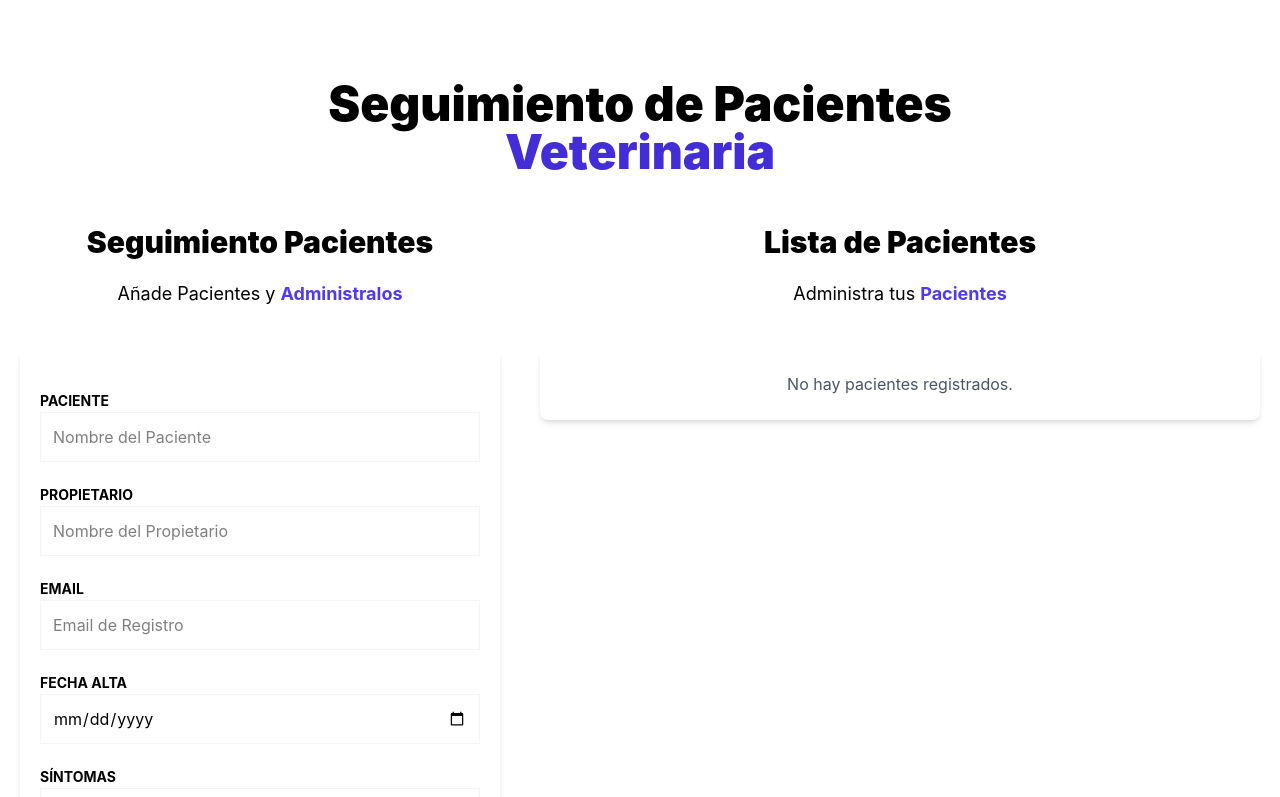
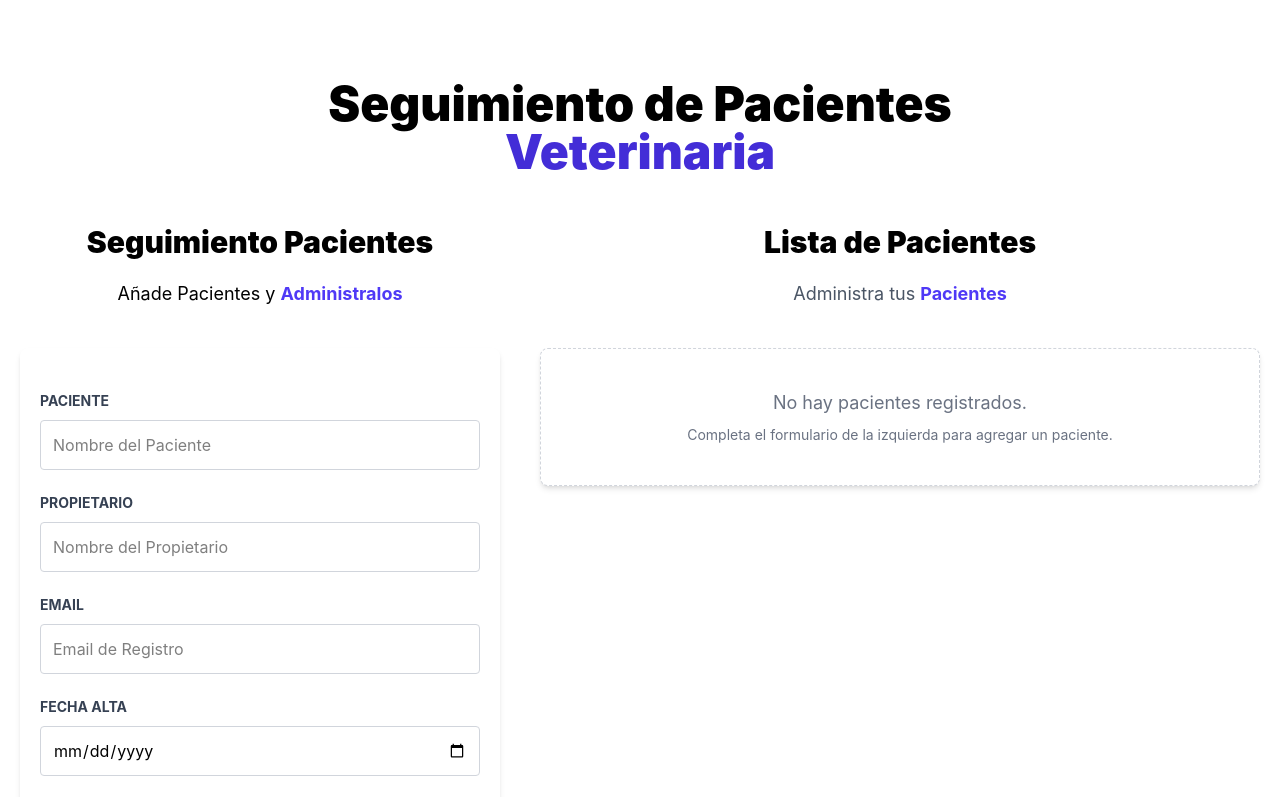
Before and after one commit to RodrigoMtz04/citas_zuztand, a React (Vite) app: page / in a window 1280 px wide. Shown: the top 797 px of the page. Built offline with nearby package versions, Linux system fonts and the light colour scheme.

Commit message:
correcion de modificacion

```diff
--- a/src/App.tsx
+++ b/src/App.tsx
@@ -5,7 +5,6 @@ import 'react-toastify/dist/ReactToastify.css'
 
 
 function App() {
-
   return (
     <>
       <div className="container mx-auto mt-20">
@@ -13,6 +12,7 @@ function App() {
             Seguimiento de Pacientes {''}
             <span className="text-indigo-700">Veterinaria</span>
           </h1>
+
 
           <div className="mt-12 md:flex">
               <Formulario />
--- a/src/components/Formulario.tsx
+++ b/src/components/Formulario.tsx
@@ -22,15 +22,18 @@ const Formulario = () => {
             setValue('email', pacienteActivo.email)
             setValue('date', pacienteActivo.date)
             setValue('symptoms', pacienteActivo.symptoms)
+        } else {
+            reset()
         }
-    }, [pacienteActivo])
+    }, [pacienteActivo, setValue, reset])
 
     const registrarPaciente = (data: DraftPatient) => {
         if (pacienteActivo) {
-            actualizarPaciente(data) // Modo edicion
+            actualizarPaciente(data)
             toast.success(`Paciente ${data.name} actualizado correctamente`)
+            limpiarPacienteActivo()
         } else {
-            agregarPaciente(data) // Modo agregar
+            agregarPaciente(data)
             toast.success(`Paciente ${data.name} registrado correctamente`)
         }
         reset()
@@ -54,17 +57,18 @@ const Formulario = () => {
         </p>
 
         <form
+            key={pacienteActivo?.id || 'nuevo'}
             className="bg-white shadow-md rounded-lg py-10 px-5 mb-10"
             noValidate
             onSubmit={handleSubmit(registrarPaciente)}
         >
               <div className="mb-5">
-                  <label htmlFor="name" className="text-sm uppercase font-bold">
+                  <label htmlFor="name" className="text-sm uppercase font-bold text-gray-700">
                       Paciente
                   </label>
                   <input
                       id="name"
-                      className="w-full p-3  border border-gray-100"
+                      className="w-full p-3 mt-2 border border-gray-300 rounded focus:outline-none focus:border-indigo-500 focus:ring-2 focus:ring-indigo-200"
                       type="text"
                       placeholder="Nombre del Paciente"
                       {...register('name', {
@@ -79,13 +83,13 @@ const Formulario = () => {
 
               </div>
 
-              <div className="mb-5">
-                <label htmlFor="caretaker" className="text-sm uppercase font-bold">
+               <div className="mb-5">
+                <label htmlFor="caretaker" className="text-sm uppercase font-bold text-gray-700">
                     Propietario
                 </label>
                 <input
                     id="caretaker"
-                    className="w-full p-3  border border-gray-100"
+                    className="w-full p-3 mt-2 border border-gray-300 rounded focus:outline-none focus:border-indigo-500 focus:ring-2 focus:ring-indigo-200"
                     type="text"
                     placeholder="Nombre del Propietario"
                     {...register('caretaker', {
@@ -100,12 +104,12 @@ const Formulario = () => {
               </div>
 
             <div className="mb-5">
-              <label htmlFor="email" className="text-sm uppercase font-bold">
+              <label htmlFor="email" className="text-sm uppercase font-bold text-gray-700">
                   Email
               </label>
               <input
                   id="email"
-                  className="w-full p-3  border border-gray-100"
+                  className="w-full p-3 mt-2 border border-gray-300 rounded focus:outline-none focus:border-indigo-500 focus:ring-2 focus:ring-indigo-200"
                   type="email"
                   placeholder="Email de Registro"
                   {...register('email', {
@@ -123,12 +127,12 @@ const Formulario = () => {
             </div>
 
             <div className="mb-5">
-                <label htmlFor="date" className="text-sm uppercase font-bold">
+                <label htmlFor="date" className="text-sm uppercase font-bold text-gray-700">
                     Fecha Alta
                 </label>
                 <input
                     id="date"
-                    className="w-full p-3  border border-gray-100"
+                    className="w-full p-3 mt-2 border border-gray-300 rounded focus:outline-none focus:border-indigo-500 focus:ring-2 focus:ring-indigo-200"
                     type="date"
                     {...register('date', {
                         required: 'La fecha de alta es obligatoria'
@@ -140,13 +144,14 @@ const Formulario = () => {
             </div>
 
             <div className="mb-5">
-                <label htmlFor="symptoms" className="text-sm uppercase font-bold">
+                <label htmlFor="symptoms" className="text-sm uppercase font-bold text-gray-700">
                 Síntomas
                 </label>
                 <textarea
                     id="symptoms"
-                    className="w-full p-3  border border-gray-100"
+                    className="w-full p-3 mt-2 border border-gray-300 rounded focus:outline-none focus:border-indigo-500 focus:ring-2 focus:ring-indigo-200 resize-none"
                     placeholder="Síntomas del paciente"
+                    rows={4}
                     {...register('symptoms', {
                         required: 'Los síntomas son obligatorios'
                     })}
--- a/src/components/ListadoPacientes.tsx
+++ b/src/components/ListadoPacientes.tsx
@@ -9,17 +9,23 @@ const ListadoPacientes = () => {
     <div className="md:w-1/2 lg:w-3/5 mx-5">
       <h2 className="font-black text-3xl text-center">Lista de Pacientes</h2>
 
-      <p className="text-lg mt-5 text-center mb-10">
+      <p className="text-lg mt-5 text-center mb-10 text-gray-600">
         Administra tus {''}
         <span className="text-indigo-600 font-bold">Pacientes</span>
       </p>
 
       {pacientes.length === 0 ? (
-        <div className="bg-white shadow-md rounded-lg p-6 text-center text-gray-600">
-          No hay pacientes registrados.
+        <div className="bg-white shadow-md rounded-lg p-10 text-center text-gray-500 border border-dashed border-gray-300">
+          <p className="text-lg">No hay pacientes registrados.</p>
+          <p className="text-sm mt-2">Completa el formulario de la izquierda para agregar un paciente.</p>
         </div>
       ) : (
         <div className="space-y-4">
+          {pacientes.length > 0 && (
+            <div className="text-center text-sm text-gray-500 mb-4">
+              Total de pacientes: <span className="font-bold text-indigo-600">{pacientes.length}</span>
+            </div>
+          )}
           {pacientes.map(paciente => (
             <Paciente
               key={paciente.id}
--- a/src/components/Paciente.tsx
+++ b/src/components/Paciente.tsx
@@ -10,6 +10,7 @@ type PacienteProps = {
 }
 
 const Paciente = ({ paciente }: PacienteProps) => {
+
 
     const [isOpened, setIsOpened] = useState(false);
 
@@ -30,28 +31,32 @@ const Paciente = ({ paciente }: PacienteProps) => {
         usePacienteStore((state) => state.establecerPacienteActivo)
     // Manejador del click
     const handleClickEditar = () => {
-        establecerPacienteActivo(paciente) // Enviar el objeto completo
+        establecerPacienteActivo(paciente)
     }
 
     return (
-        <div className="mx-5 my-10 px-5 py-10 bg-white shadow-md rounded-xl">
-            <PacienteDetalle label="ID" data={paciente.id} />
-            <PacienteDetalle label="Nombre" data={paciente.name} />
-            <PacienteDetalle label="Propietario" data={paciente.caretaker} />
-            <PacienteDetalle label="Email" data={paciente.email} />
-            <PacienteDetalle label="Fecha Alta" data={paciente.date || ''} />
-            <PacienteDetalle label="Síntomas" data={paciente.symptoms} />
+        <div className="mx-5 my-10 px-6 py-8 bg-white shadow-lg rounded-xl border border-gray-100 hover:shadow-xl transition-shadow">
+            <div className="mb-6">
+                <h3 className="text-2xl font-bold text-indigo-600 mb-4">{paciente.name}</h3>
+                <div className="space-y-2">
+                    <PacienteDetalle label="ID" data={paciente.id} />
+                    <PacienteDetalle label="Propietario" data={paciente.caretaker} />
+                    <PacienteDetalle label="Email" data={paciente.email} />
+                    <PacienteDetalle label="Fecha Alta" data={paciente.date || 'No especificada'} />
+                    <PacienteDetalle label="Síntomas" data={paciente.symptoms} />
+                </div>
+            </div>
 
             <div className="flex flex-col lg:flex-row gap-3 justify-between mt-10">
                 <button
                     type="button"
-                    className="py-2 px-10 bg-indigo-600 hover:bg-indigo-700 text-white font-bold uppercase rounded-lg"
+                    className="py-2 px-10 bg-indigo-600 hover:bg-indigo-700 text-white font-bold uppercase rounded-lg transition-colors"
                     onClick={handleClickEditar}
                 >Editar</button>
 
                 <button
                     type="button"
-                    className="py-2 px-10 bg-red-600 hover:bg-red-700 text-white font-bold uppercase rounded-lg"
+                    className="py-2 px-10 bg-red-600 hover:bg-red-700 text-white font-bold uppercase rounded-lg transition-colors"
                     onClick={() => setIsOpened(true)}
                 >Eliminar</button>
             </div>
--- a/src/components/PacienteDetalle.tsx
+++ b/src/components/PacienteDetalle.tsx
@@ -4,8 +4,9 @@ type DetallePacienteProps = {
 }
 export default function PacienteDetalle({label, data} : DetallePacienteProps) {
     return (
-        <p className="font-bold mb-3 text-gray-700 uppercase">{label}: {''}
-            <span className="font-normal normal-case">{data}</span>
-        </p>
+        <div className="mb-4 py-2 border-b border-gray-200 last:border-b-0">
+            <p className="text-sm font-bold text-gray-600 uppercase mb-1">{label}:</p>
+            <p className="text-base text-gray-900 font-semibold">{data}</p>
+        </div>
     )
 }
--- a/src/store/store.ts
+++ b/src/store/store.ts
@@ -1,4 +1,5 @@
 import { create } from 'zustand'
+import { persist, createJSONStorage } from 'zustand/middleware'
 import type { DraftPatient, Patient } from '../types';
 import { v4 as uuidv4 } from 'uuid';
 
@@ -19,7 +20,8 @@ const crearPaciente = (data: DraftPatient): Patient => {
     }
 }
 
-export const usePacienteStore = create<PacientesState>((set) => ({
+export const usePacienteStore = create<PacientesState>()(
+    persist((set) => ({
         pacientes: [],
         pacienteActivo: null,
 
@@ -39,14 +41,17 @@ export const usePacienteStore = create<PacientesState>((set) => ({
     },
 
     actualizarPaciente: (data) => {
-        set((state) => ({
-            pacientes: state.pacientes.map(paciente =>
+        set((state) => {
+            const pacientesActualizados = state.pacientes.map(paciente =>
                 paciente.id === state.pacienteActivo?.id
                     ? { id: paciente.id, ...data }
                     : paciente
-            ),
+            );
+            return {
+                pacientes: pacientesActualizados,
                 pacienteActivo: null
-        }))
+            };
+        })
     },
 
         limpiarPacienteActivo: () => {
@@ -54,4 +59,9 @@ export const usePacienteStore = create<PacientesState>((set) => ({
                 pacienteActivo: null
             }))
         }
-}))
+    }), {
+        name: 'pacientes-storage',
+        storage: createJSONStorage(() => localStorage),
+        partialize: (state) => ({ pacientes: state.pacientes })
+    })
+)
```
Also changed, not shown: 1 other file (tests, documents, lock files or other folders). Lines whose indentation alone changed are shown as unchanged.
